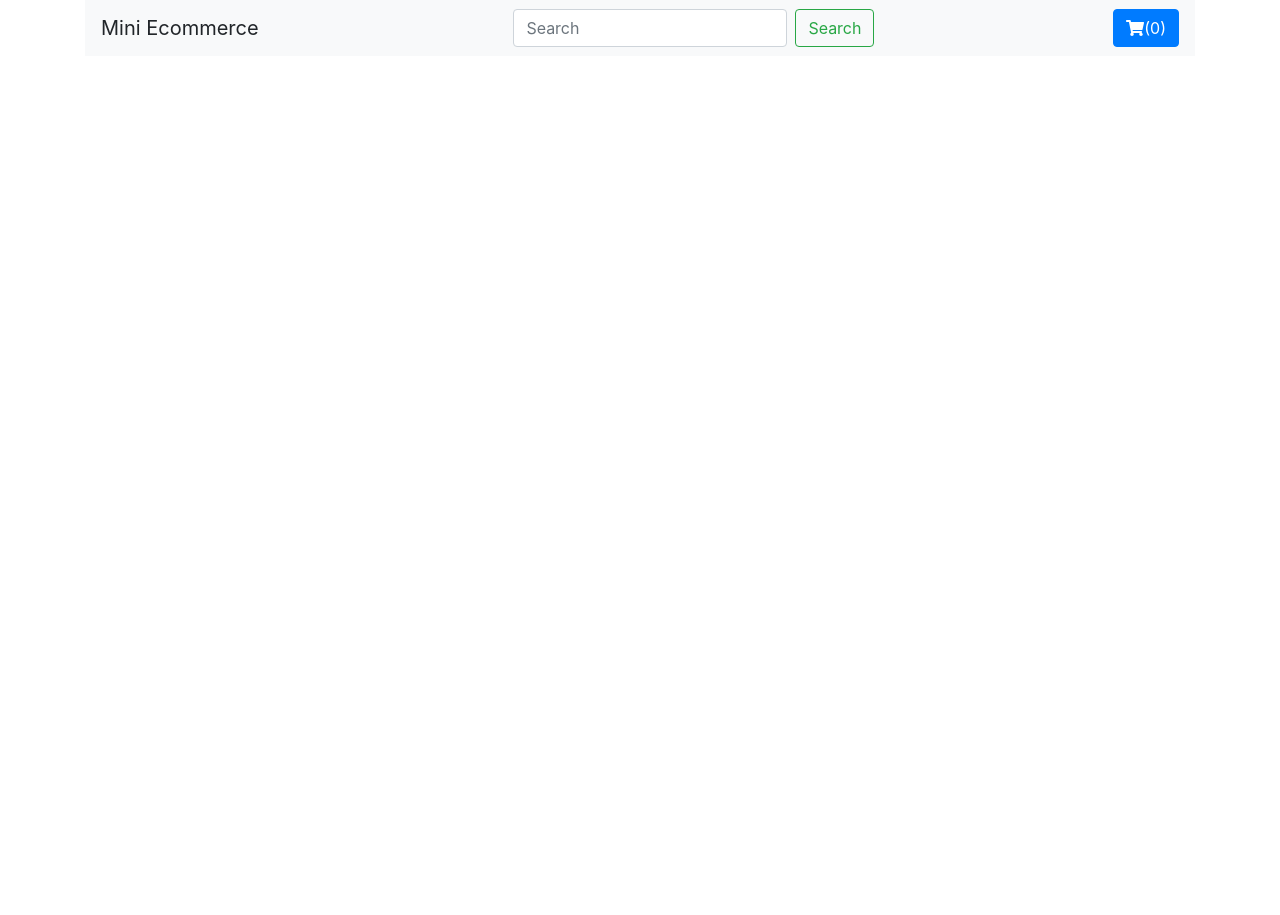
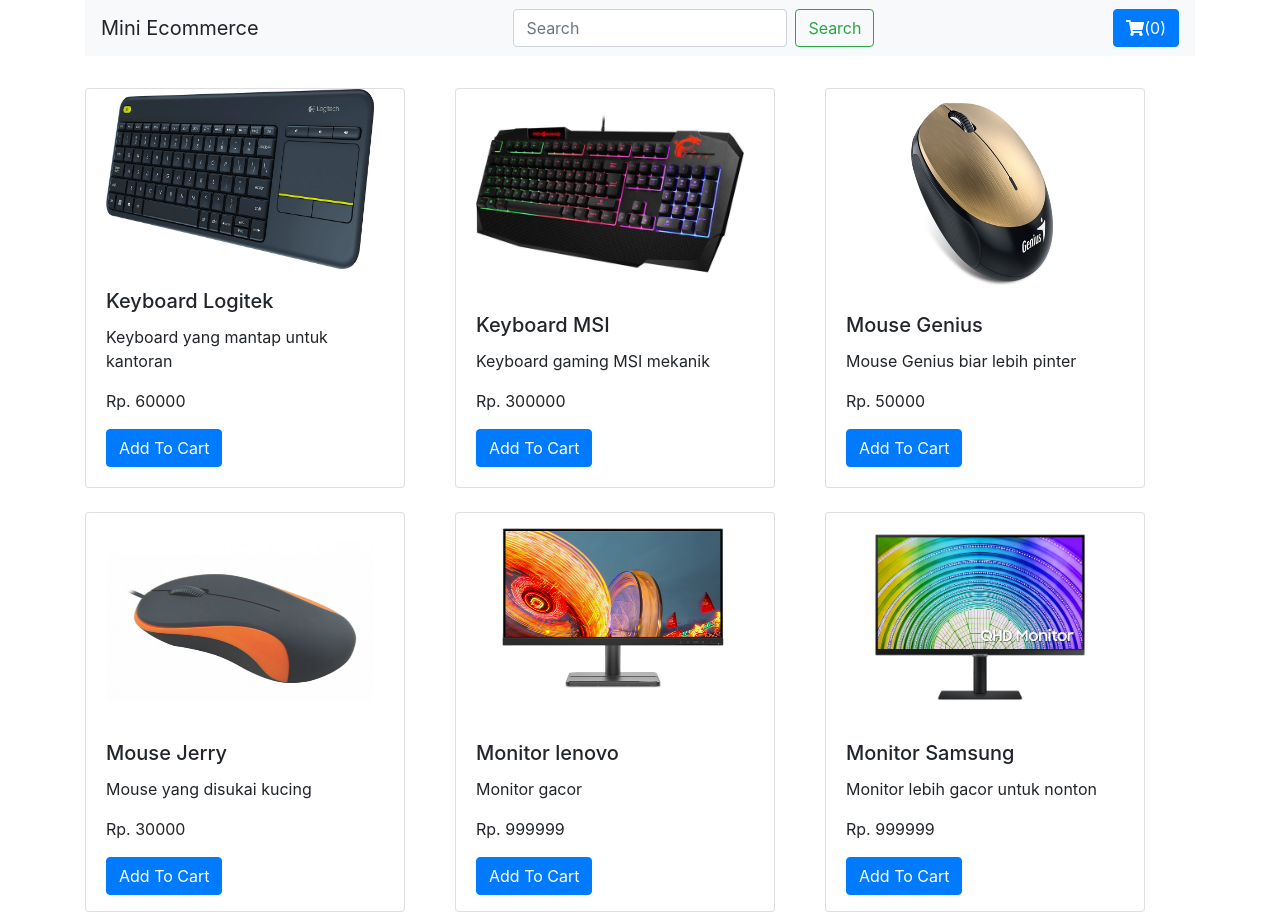
Before and after one commit to GhofarSyahrul/PWB-Ecommerce, a plain HTML site: page index.html in a window 1280 px wide. Before the commit the page ends 800 px from the top, so only its background shows below. Drawn offline with nearby package versions, Linux system fonts and the light colour scheme; some packages are replaced by stand-ins of ours; a script that the page names is missing.

Commit message:
Release 1: cari item melalui form search pada Navbar

```diff
--- a/index.html
+++ b/index.html
@@ -39,17 +39,20 @@
             Search
           </button>
         </form>
-        <button class="btn btn-primary" id="cart">
-          <i class="fas fa-shopping-cart"></i
-          ><span id="cartItemCount">(0)</span>
-        </button>
+        <!-- <a href="keranjang.html"> -->
+          <button class="btn btn-primary" id="cart">
+            <i class="fas fa-shopping-cart"></i
+              ><span id="cartItemCount">(0)</span>
+            </button>
+          <!-- </a> -->
       </nav>
-      <div class="row">
+      <div class="row" id="barang">
         <div class="row col-md-12 mt-2" id="listBarang">
           <!-- Kerjakan dibawah ini! -->
         </div>
       </div>
     </div>
+    <script src="main.js"></script>
     <script src="https://cdn.jsdelivr.net/npm/sweetalert2@11"></script>
     <script
       src="https://stackpath.bootstrapcdn.com/bootstrap/4.3.1/js/bootstrap.min.js"
--- a/main.js
+++ b/main.js
@@ -0,0 +1,94 @@
+document.addEventListener("DOMContentLoaded", function () {
+    const listBarang = document.getElementById("listBarang");
+    const keywordInput = document.getElementById("keyword");
+    let totalBarangDiKeranjang = 0;
+
+    let items = [
+        [
+            "001",
+            "Keyboard Logitek",
+            60000,
+            "Keyboard yang mantap untuk kantoran",
+            "/src/logitek.jpg",
+        ],
+        [
+            "002",
+            "Keyboard MSI",
+            300000,
+            "Keyboard gaming MSI mekanik",
+            "/src/msi.jpg",
+        ],
+        [
+            "003",
+            "Mouse Genius",
+            50000,
+            "Mouse Genius biar lebih pinter",
+            "/src/genius.jpeg",
+        ],
+        [
+            "004",
+            "Mouse Jerry",
+            30000,
+            "Mouse yang disukai kucing",
+            "/src/jerry.jpg",
+        ],
+        [
+            "005",
+            "Monitor lenovo",
+            999999,
+            "Monitor gacor",
+            "/src/lenovo_monitor.png",
+        ],
+        [
+            "005",
+            "Monitor Samsung",
+            999999,
+            "Monitor lebih gacor untuk nonton",
+            "/src/samsung_monitor.avif",
+        ],
+    ];
+
+    function renderBarang(item) {
+        const card = document.createElement("div");
+        card.classList.add("col-4", "mt-3",);
+        card.innerHTML = `
+        <div class="row">
+          <div class="col-4 mt-2">
+            <div class="card" style="width: 20rem; height: 25rem;">
+              <img src="${item[4]}" class="card-img-top" alt="..." style="width: 18rem; height: 13rem; padding-left: 20px">
+              <div class="card-body">
+                <h5 class="card-title">${item[1]}</h5>
+                <p class="card-text">${item[3]}</p>
+                <p class="card-text">Rp. ${item[2]}</p>
+                <button class="btn btn-primary tmbh-ke-keranjang" data-id="${item[0]}">Add To Cart</button>
+              </div>
+            </div>
+          </div>
+        </div>
+      `;
+        listBarang.appendChild(card);
+    }
+
+    // cari barang
+    function Cari(keyword) {
+        listBarang.innerHTML = "";
+        items.forEach((item) => {
+            if (item[1].toLowerCase().includes(keyword.toLowerCase())) {
+                renderBarang(item);
+            }
+        });
+        const btnTambahKeKeranjang =
+            document.querySelectorAll(".tmbh-ke-keranjang");
+        btnTambahKeKeranjang.forEach((button) => {
+            button.addEventListener("click", (event) => {
+                const itemId = event.target.getAttribute("data-id");
+                tambahKeranjang(itemId);
+            });
+        });
+    }
+    keywordInput.addEventListener("input", function (){
+        const keyword = keywordInput.value;
+        Cari(keyword);});
+
+    Cari("");
+});
```
